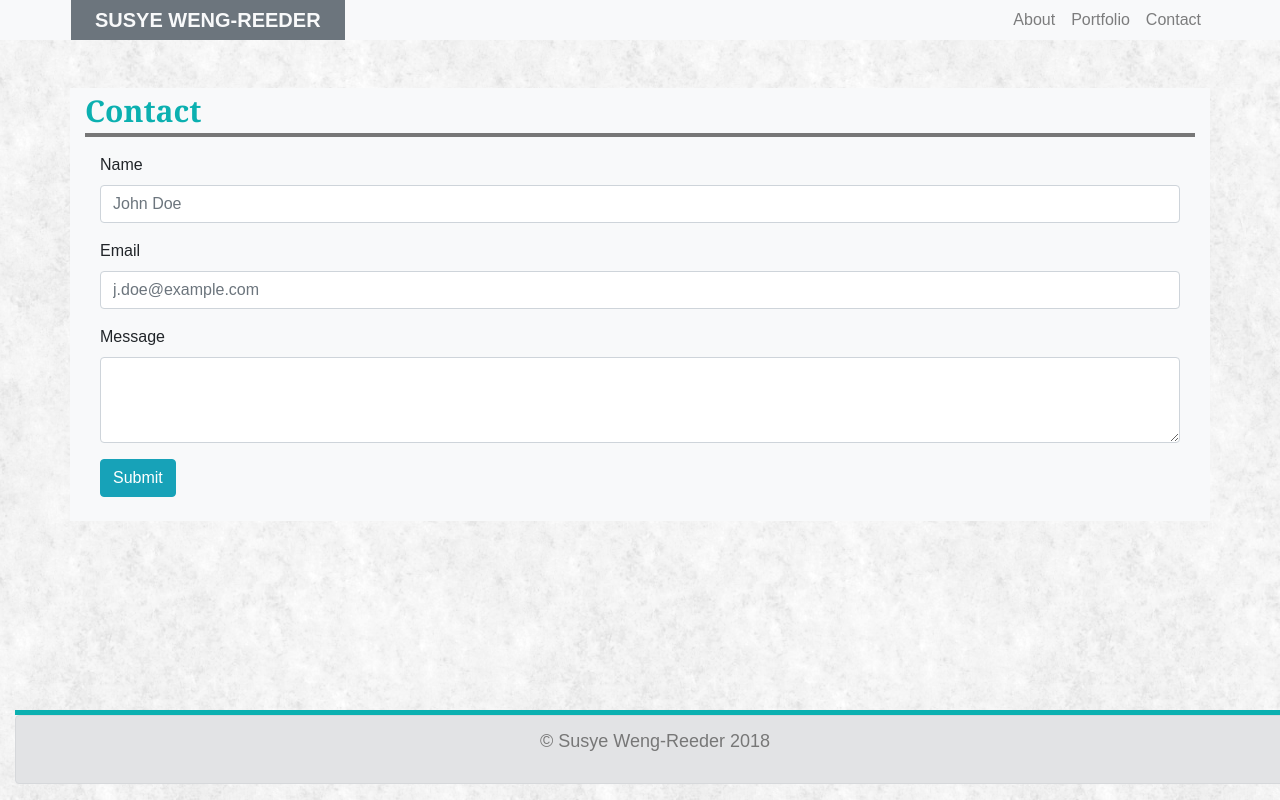
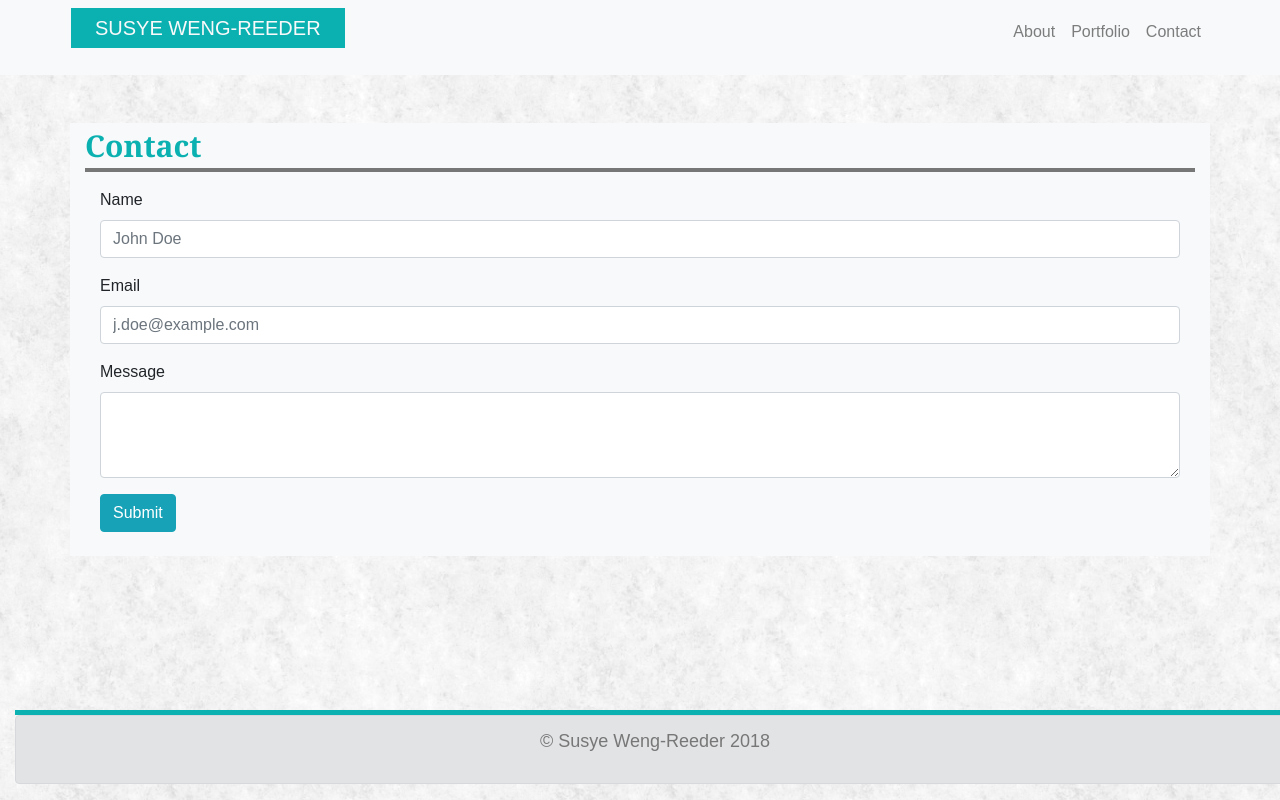
Before and after one commit to eveasian88/Bootstrap-Portfolio, a plain HTML site: page contact.html in a window 1280 px wide. Drawn offline with nearby package versions, Linux system fonts and the light colour scheme.

Commit message:
styling nav bar

```diff
--- a/contact.html
+++ b/contact.html
@@ -18,11 +18,11 @@
 
 
   <div class="container-fluid">
-    <div class="row px-3 bg-light">
+    <div class="row logo px-3 bg-light">
         <div class="col">
-        <nav class="navbar navbar-expand-sm navbar-light text-right my-0 py-0 mx-4">
+            <nav class="navbar navbar-expand-sm navbar-light text-right my-0 mx-4">
                 <!-- Brand -->
-          <a class="navbar-brand bg-secondary px-4 text-light" href="#"><strong>SUSYE WENG-REEDER</strong></a>
+                <h2 class="navbar-brand px-4 text-light">SUSYE WENG-REEDER</h2>
                 <!-- Links -->
                 <button class="navbar-toggler" type="button" data-toggle="collapse" data-target="#collapsibleNavbar">
                     <span class="navbar-toggler-icon">
```
Also changed, not shown: index.html (+4 -3 lines), portfolio.html (+3 -3 lines). Lines whose indentation alone changed are shown as unchanged.
